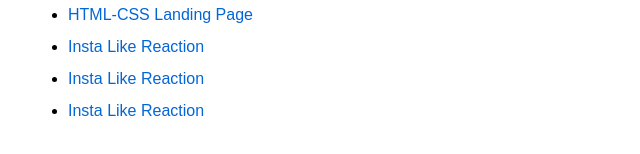
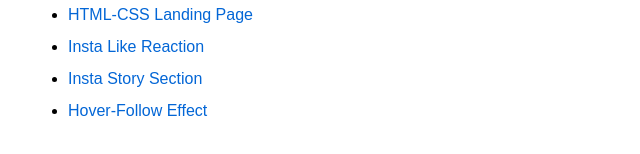
Before and after one commit to SurajChandraPaladiya/learning-web-dev, a plain HTML site: page index.html in a window 1280 px wide. Shown: the part 240-394 px from the top of the page, 0-640 px from the left. Drawn offline with Linux system fonts and the light colour scheme.

Commit message:
Minor Changes in Description

```diff
--- a/index.html
+++ b/index.html
@@ -20,8 +20,8 @@
         <li><a href="./Basic-HTML-CSS-JS-Projects/Custom-Cursor/index.html">Custom-Cursor</a></li>
         <li><a href="./Basic-HTML-CSS-JS-Projects/HTML-CSS Wepage/index.html">HTML-CSS Landing Page</a></li>
         <li><a href="./Basic-HTML-CSS-JS-Projects/Insta_Love_React/index.html">Insta Like Reaction</a></li>
-        <li><a href="./Basic-HTML-CSS-JS-Projects/Insta_Story_Section/index.html">Insta Like Reaction</a></li>
-        <li><a href="./Basic-HTML-CSS-JS-Projects/hover-follow-effect/index.html">Insta Like Reaction</a></li>
+        <li><a href="./Basic-HTML-CSS-JS-Projects/Insta_Story_Section/index.html">Insta Story Section</a></li>
+        <li><a href="./Basic-HTML-CSS-JS-Projects/hover-follow-effect/index.html">Hover-Follow Effect</a></li>
         <!-- Add more links as you create more projects -->
     </ul>
 </body>
```
